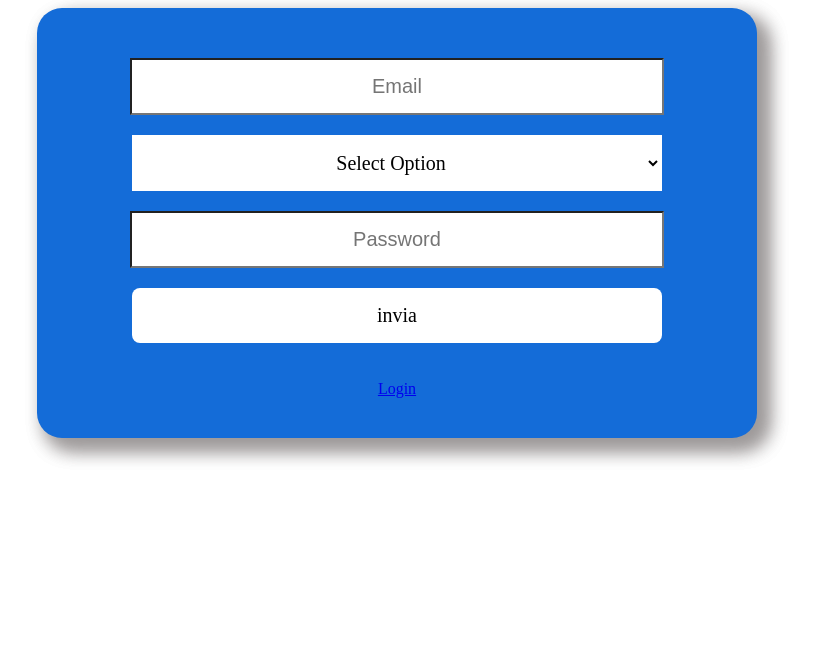
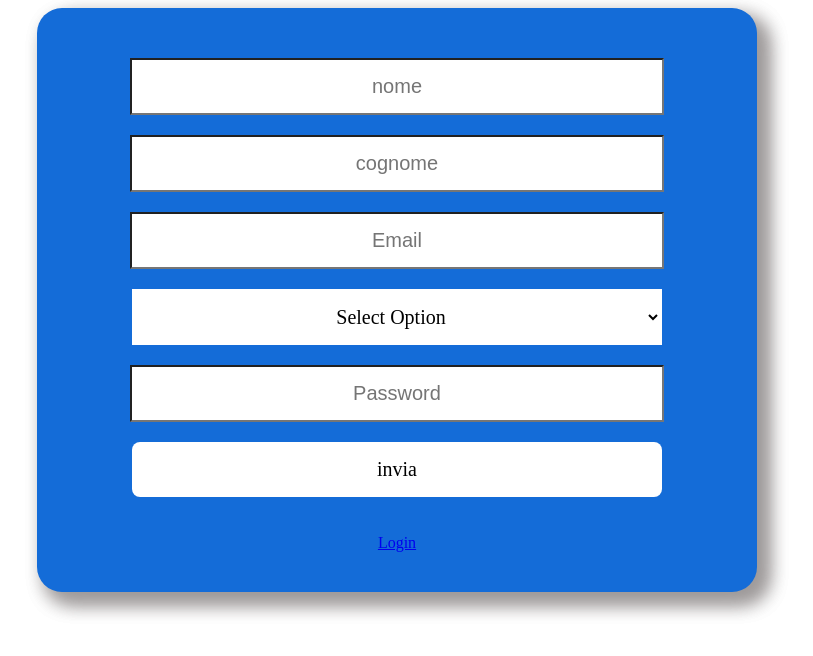
Before and after one commit to fazionpietro/ProgettoReact, a React (Vite) app in the folder frontend/: page /Register in a window 1280 px wide. Shown: the top 656 px of the page, without its empty margins (243-1056 px from the left). Built offline with nearby package versions, Linux system fonts and the light colour scheme.

Commit message:
leggeri cambiamenti

```diff
--- a/frontend/src/Login.tsx
+++ b/frontend/src/Login.tsx
@@ -18,6 +18,8 @@ function AppLogin() {
     const [password, setPassword] = useState<string>();
     const navigate = useNavigate();
     const [logInError, setlogInError] = useState<string>("");
+    const [nome, setNome] = useState<string>();
+    const [cognome, setCognome] = useState<string>();
 
     async function onSubmit(e: React.FormEvent) {
         e.preventDefault();
--- a/frontend/src/Register.tsx
+++ b/frontend/src/Register.tsx
@@ -17,6 +17,8 @@ function AppRegister() {
     const [email, setEmail] = useState<string>();
     const [password, setPassword] = useState<string>();
     const [ruolo, setRuolo]= useState("utente");
+    const [name, setName] = useState<string>();
+    const [cognome, setCognome]= useState<string>();
     const [registerError, setRegisterError] = useState<any>("");
     const roleList : string[]= ["utente", "personalTrainer", "medico"]
 
@@ -28,7 +30,7 @@ function AppRegister() {
 
         const AxiosResponse = await axios
             .post(
-                `${import.meta.env.VITE_API_KEY}/signup?email=${email}&password=${password}&ruolo=${ruolo}`
+                `${import.meta.env.VITE_API_KEY}/signup?email=${email}&password=${password}&ruolo=${ruolo}&name=${name}&surname${cognome}`
             )
             .then((res: AxiosResponse) => {
                 console.log(res);
@@ -41,6 +43,8 @@ function AppRegister() {
                 setEmail("");
                 setRuolo("");
                 setPassword("");
+                setName("");
+                setCognome("");
                 localStorage.clear();
             });
     }
@@ -48,6 +52,30 @@ function AppRegister() {
     return (
         <div className="card">
             <form onSubmit={handleRegister}>
+                <div>
+                    <input
+                        type="text"
+                        placeholder="nome"
+                        name="name"
+                        value={name}
+                        onChange={(e) => {
+                            setName(e.target.value);
+                            setRegisterError("");
+                        }}
+                    />
+                </div>
+                <div>
+                    <input
+                        type="text"
+                        placeholder="cognome"
+                        name="surname"
+                        value={cognome}
+                        onChange={(e) => {
+                            setCognome(e.target.value);
+                            setRegisterError("");
+                        }}
+                    />
+                </div>
                 <div>
                     <input
                         type="text"
--- a/frontend/src/TablePatient.tsx
+++ b/frontend/src/TablePatient.tsx
@@ -4,24 +4,24 @@ import './stylesheets/table.css';
 
 interface Paziente {
     email: string;
-    role: string
+    name: string;
+    cognome: string
 }
 
 const TablePatient: React.FC=() => {
     const [patient, setPatient] = useState<Paziente[]>([]);
 
     const dati = async () => {
+        const headers = {Authorization: `Bearer ${localStorage.getItem("access_token")}`};
             try {
-                await axios.get(`${import.meta.env.VITE_API_KEY}/getPazienti`, {
-                headers: {
-                    Authorization: `Bearer ${localStorage.getItem(
-                    "access_token"
-                    )}`,
-                },
-                }).then((resp) => {
-                    if (resp.status === 200) setPatient(resp.data)
-                })
+                const [paziente] = await Promise.all([
+                    axios.get(`${import.meta.env.VITE_API_KEY}/getPazientiNome`, {headers}),
+                    //axios.get(`${import.meta.env.VITE_API_KEY}/getPazientiCognome`, {headers}),
+                    //axios.get(`${import.meta.env.VITE_API_KEY}/getPazienti`, {headers}),
+                ])
+                //const pazienti = [...nome.data, ...cognome.data, ...email.data];
 
+                setPatient(paziente.data);
                 } catch (error) {
                     console.error(error)
                 }
@@ -37,15 +37,17 @@ const TablePatient: React.FC=() => {
             <table id='patienttable'>
                 <thead>
                     <tr>
+                        <th>nome</th>
+                        <th>cognome</th>
                         <th>email</th>
-                        <th>role</th>
                     </tr>
                 </thead>
                 <tbody>
                     {patient.map((p)=> (
                         <tr key={p.email}>
+                            <td>{p.name}</td>
+                            <td>{p.cognome}</td>
                             <td>{p.email}</td>
-                            <td>{p.role}</td>
                         </tr>
                     ))}
                 </tbody>
```
Also changed, not shown: 2 other files (tests, documents, lock files or other folders).
